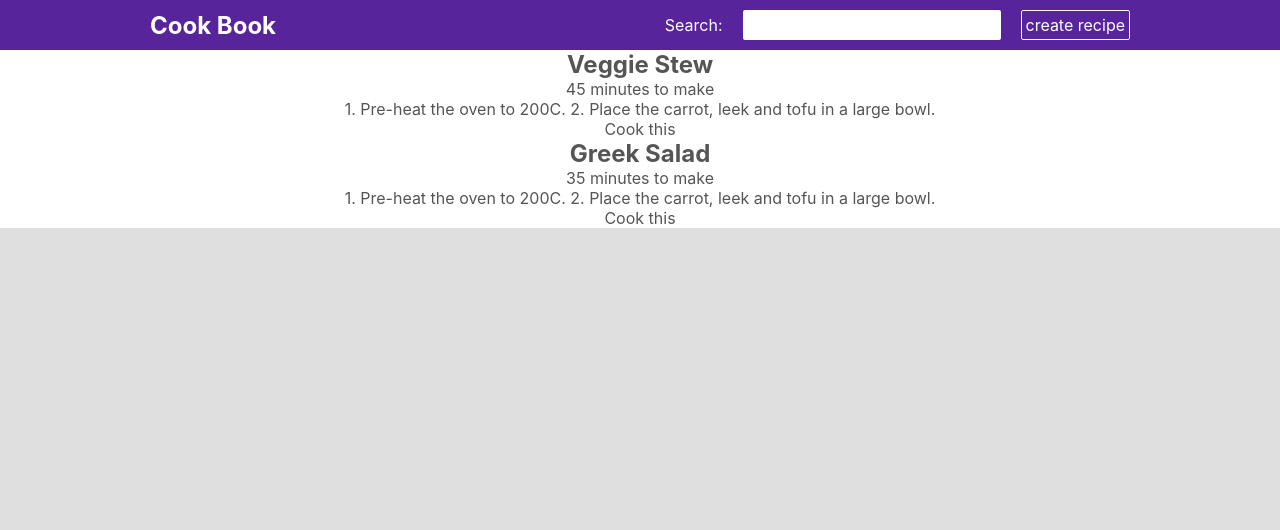
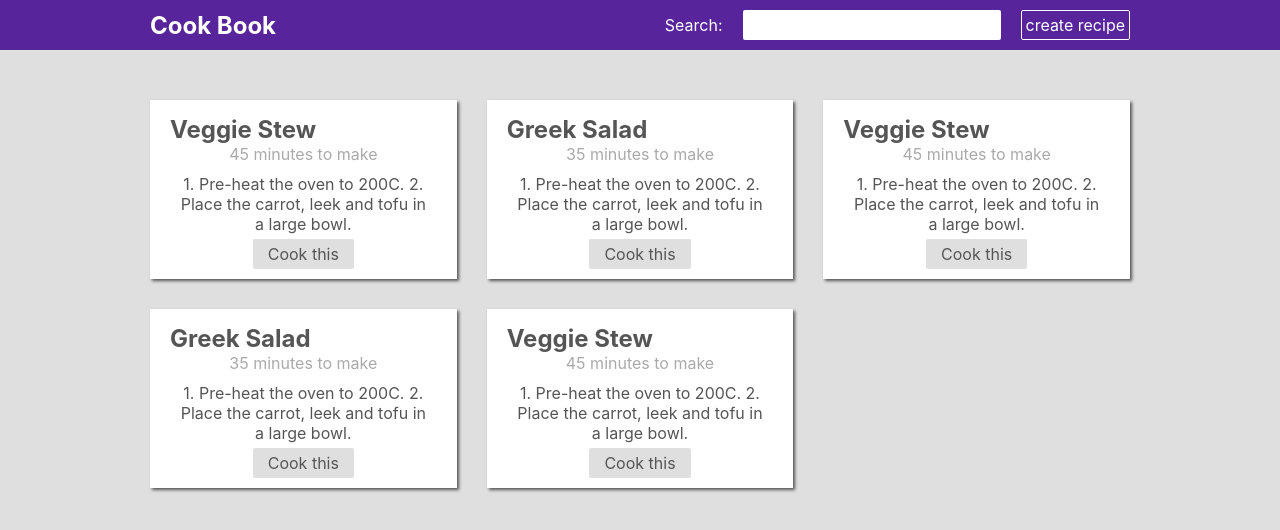
Before and after one commit to ratSeraphim/virtual-cookbook, a React (Create React App) app: page / in a window 1280 px wide. Shown: the top 530 px of the page. Built offline with nearby package versions, Linux system fonts and the light colour scheme.

Commit message:
Styled hard-coded home page

```diff
--- a/src/components/RecipeList/RecipeList.jsx
+++ b/src/components/RecipeList/RecipeList.jsx
@@ -5,7 +5,7 @@ import * as S from "./style";
 
 const RecipeList = () => {
   return (
-    <div>
+    <S.RecipeList>
       <S.Recipe>
         <S.Title>Veggie Stew</S.Title>
         <S.Time>45 minutes to make</S.Time>
@@ -24,7 +24,34 @@ const RecipeList = () => {
         </S.Steps>
         <S.Button>Cook this</S.Button>
       </S.Recipe>
-    </div>
+      <S.Recipe>
+        <S.Title>Veggie Stew</S.Title>
+        <S.Time>45 minutes to make</S.Time>
+        <S.Steps>
+          1. Pre-heat the oven to 200C. 2. Place the carrot, leek and tofu in a
+          large bowl.
+        </S.Steps>
+        <S.Button>Cook this</S.Button>
+      </S.Recipe>
+      <S.Recipe>
+        <S.Title>Greek Salad</S.Title>
+        <S.Time>35 minutes to make</S.Time>
+        <S.Steps>
+          1. Pre-heat the oven to 200C. 2. Place the carrot, leek and tofu in a
+          large bowl.
+        </S.Steps>
+        <S.Button>Cook this</S.Button>
+      </S.Recipe>
+      <S.Recipe>
+        <S.Title>Veggie Stew</S.Title>
+        <S.Time>45 minutes to make</S.Time>
+        <S.Steps>
+          1. Pre-heat the oven to 200C. 2. Place the carrot, leek and tofu in a
+          large bowl.
+        </S.Steps>
+        <S.Button>Cook this</S.Button>
+      </S.Recipe>
+    </S.RecipeList>
   );
 };
 
--- a/src/components/RecipeList/style.js
+++ b/src/components/RecipeList/style.js
@@ -1,16 +1,42 @@
 import styled from "styled-components";
 
+export const RecipeList = styled.div`
+  margin: 50px 150px;
+  display: grid;
+  gap: 30px;
+  grid-template-columns: [first] 1fr [second] 1fr [third] 1fr;
+`;
+
 export const Recipe = styled.div`
+  padding: 15px 20px;
   background-color: #fff;
+  box-shadow: 2px 2px 3px #555;
+  &:hover {
+    transform: rotate(5deg);
+  }
 `;
 
 export const Title = styled.h1`
+  text-align: left;
   font-weight: bold;
   font-size: 24px;
 `;
 
-export const Time = styled.h2``;
+export const Time = styled.h2`
+  color: #aaa;
+`;
 
-export const Steps = styled.div``;
+export const Steps = styled.div`
+  margin: 10px;
+`;
 
-export const Button = styled.a``;
+export const Button = styled.a`
+  background-color: #dfdfdf;
+  padding: 5px 15px;
+  border-radius: 2px;
+
+  &:hover {
+    background-color: #555;
+    color: #fff;
+  }
+`;
```
